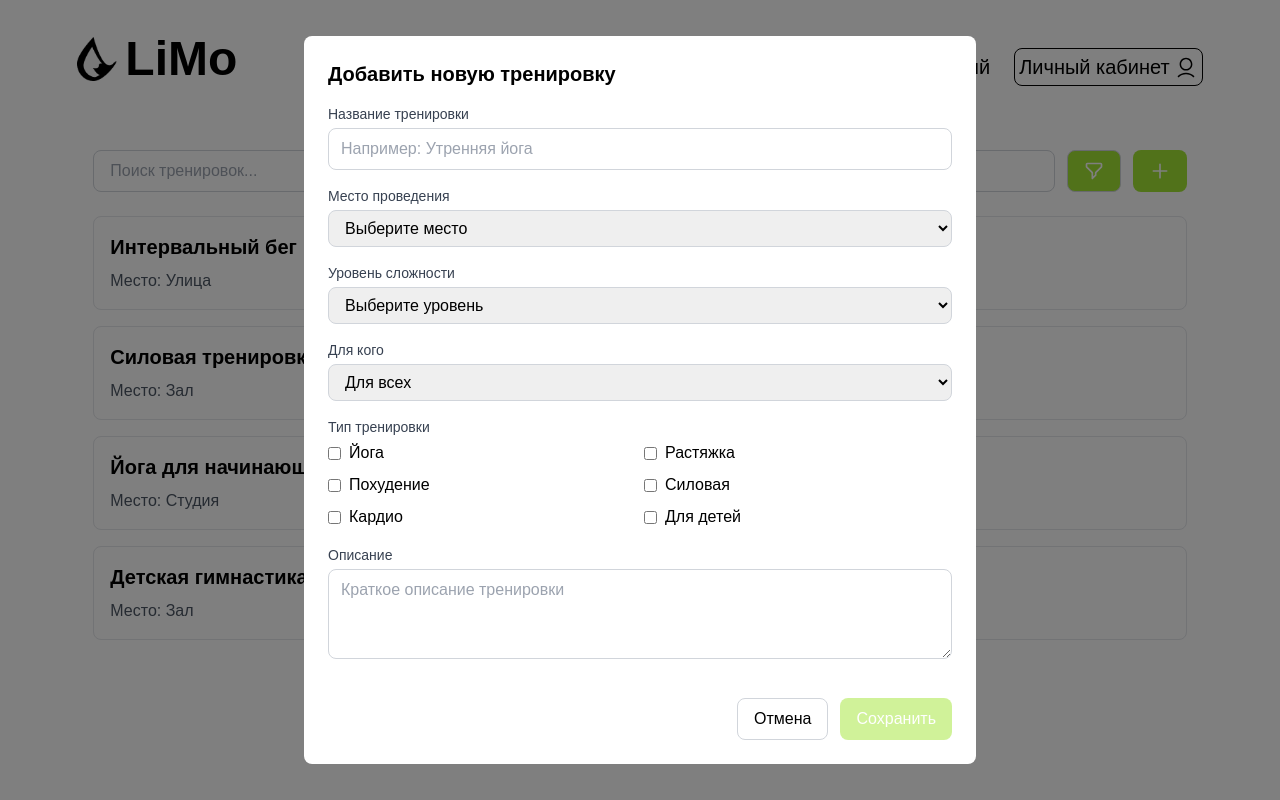
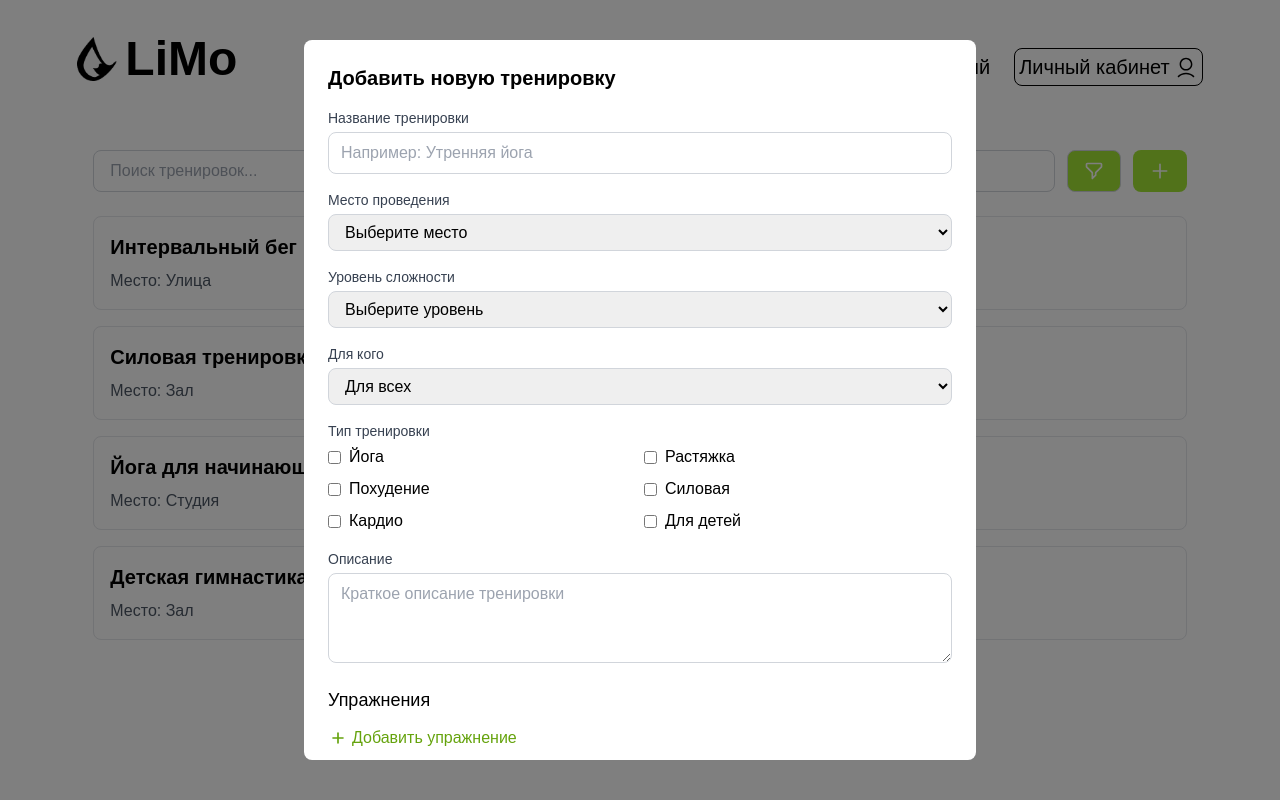
Before and after one commit to ahahwhy/Limo, a Vue app in the folder limo/: page /groupTrenings in a window 1280 px wide. Both pictures are taken after a click on the button 1159 px from the left and 171 px from the top of the page. Built offline with nearby package versions, Linux system fonts and the light colour scheme; a web font is replaced by a local one.

Commit message:
added_trenings

```diff
--- a/limo/src/components/AddTrainingForm.vue
+++ b/limo/src/components/AddTrainingForm.vue
@@ -1,6 +1,6 @@
 <template>
   <div class="fixed inset-0 bg-black bg-opacity-50 flex items-center justify-center p-4 z-50">
-    <div class="bg-white rounded-lg p-6 w-full max-w-2xl">
+    <div class="bg-white rounded-lg p-6 w-full max-w-2xl max-h-[90vh] overflow-y-auto">
       <h2 class="text-xl font-semibold mb-4">Добавить новую тренировку</h2>
 
       <form @submit.prevent="submitTraining">
@@ -134,7 +134,82 @@
             ></textarea>
           </div>
 
-          <div class="flex justify-end space-x-3 pt-4">
+          <!-- Блок упражнений -->
+          <div class="mb-6">
+            <h3 class="text-lg font-medium mb-3">Упражнения</h3>
+
+            <div
+              v-for="(exercise, index) in form.exercises"
+              :key="index"
+              class="mb-4 p-3 border border-gray-200 rounded-lg"
+            >
+              <div class="grid grid-cols-12 gap-3 mb-3">
+                <!-- Подходы x Повторения -->
+                <div class="col-span-4">
+                  <label class="block text-sm font-medium text-gray-700 mb-1"
+                    >Подходы × Повторения</label
+                  >
+                  <div class="flex items-center">
+                    <input
+                      v-model.number="exercise.sets"
+                      type="number"
+                      min="1"
+                      max="10"
+                      class="w-16 px-3 py-2 border border-gray-300 rounded-lg text-center"
+                      placeholder="3"
+                    />
+                    <span class="mx-2">×</span>
+                    <input
+                      v-model.number="exercise.reps"
+                      type="number"
+                      min="1"
+                      max="50"
+                      class="w-16 px-3 py-2 border border-gray-300 rounded-lg text-center"
+                      placeholder="12"
+                    />
+                  </div>
+                </div>
+
+                <!-- Описание упражнения -->
+                <div class="col-span-8">
+                  <label class="block text-sm font-medium text-gray-700 mb-1"
+                    >Описание упражнения</label
+                  >
+                  <textarea
+                    v-model="exercise.description"
+                    class="w-full px-3 py-2 border border-gray-300 rounded-lg"
+                    rows="2"
+                    placeholder="Техника выполнения, рекомендации..."
+                    required
+                  ></textarea>
+                </div>
+              </div>
+            </div>
+
+            <button
+              type="button"
+              @click="addExercise"
+              class="mt-2 flex items-center text-lime-600 hover:text-lime-800"
+            >
+              <svg
+                xmlns="http://www.w3.org/2000/svg"
+                class="h-5 w-5 mr-1"
+                fill="none"
+                viewBox="0 0 24 24"
+                stroke="currentColor"
+              >
+                <path
+                  stroke-linecap="round"
+                  stroke-linejoin="round"
+                  stroke-width="2"
+                  d="M12 6v6m0 0v6m0-6h6m-6 0H6"
+                />
+              </svg>
+              Добавить упражнение
+            </button>
+          </div>
+
+          <div class="flex justify-end space-x-3 pt-4 border-t border-gray-200">
             <button
               type="button"
               @click="$emit('cancel')"
@@ -147,7 +222,7 @@
               class="px-4 py-2 bg-lime-400 text-white rounded-lg hover:bg-lime-500 disabled:opacity-50"
               :disabled="!isFormValid"
             >
-              Сохранить
+              Сохранить тренировку
             </button>
           </div>
         </div>
@@ -167,17 +242,32 @@ export default {
         gender: 'Любой',
         goals: [],
         description: '',
+        exercises: [],
       },
     }
   },
   computed: {
     isFormValid() {
       return (
-        this.form.name && this.form.location && this.form.difficulty && this.form.goals.length > 0
+        this.form.name &&
+        this.form.location &&
+        this.form.difficulty &&
+        this.form.goals.length > 0 &&
+        this.form.exercises.length > 0
       )
     },
   },
   methods: {
+    addExercise() {
+      this.form.exercises.push({
+        sets: 3,
+        reps: 12,
+        description: '',
+      })
+    },
+    removeExercise(index) {
+      this.form.exercises.splice(index, 1)
+    },
     submitTraining() {
       if (!this.isFormValid) return
 
@@ -195,6 +285,7 @@ export default {
         gender: 'Любой',
         goals: [],
         description: '',
+        exercises: [],
       }
     },
   },
```
